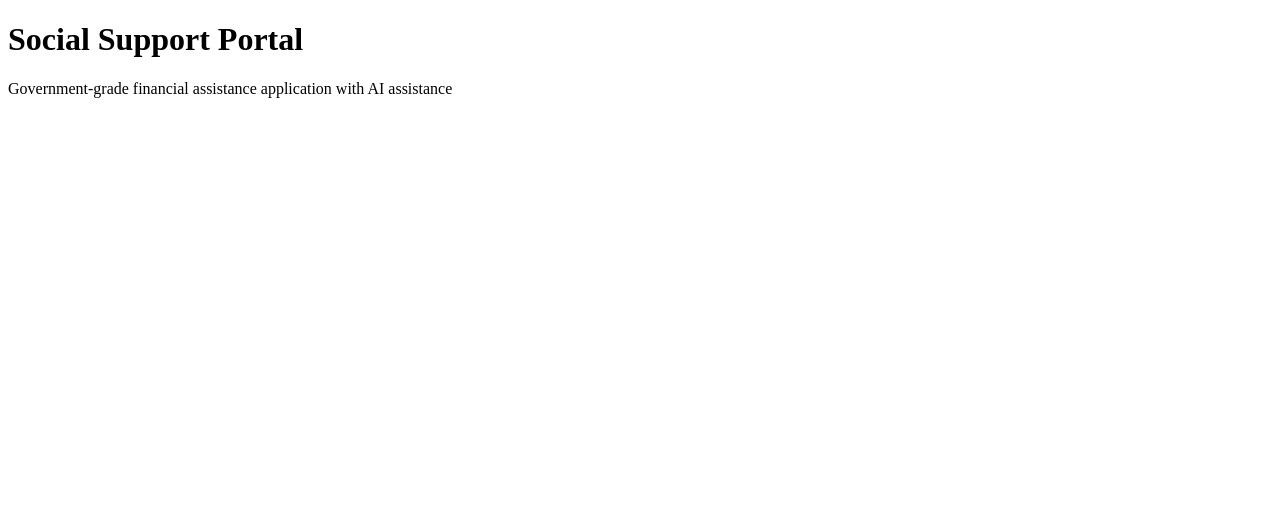
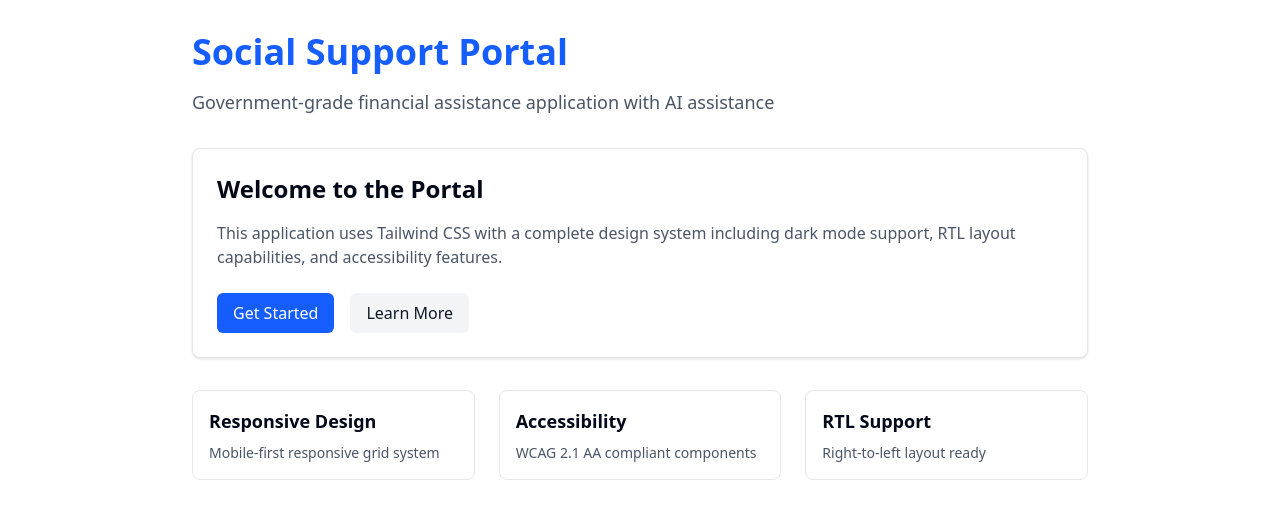
Before and after one commit to Skazi464646/social-support-test, a React (Vite) app: page / in a window 1280 px wide. Shown: the top 518 px of the page. Built offline with nearby package versions, Linux system fonts and the light colour scheme.

Commit message:
- installed and configured all UI dependencies - created complete Tailwind configuration

```diff
--- /dev/null
+++ b/postcss.config.js
@@ -0,0 +1,6 @@
+export default {
+  plugins: {
+    '@tailwindcss/postcss': {},
+    autoprefixer: {},
+  },
+};
--- a/src/App.tsx
+++ b/src/App.tsx
@@ -1,10 +1,69 @@
+function FeatureCard({
+  title,
+  description,
+}: {
+  title: string;
+  description: string;
+}) {
+  return (
+    <div className="bg-white border border-gray-200 rounded-lg p-4">
+      <h3 className="font-semibold text-lg mb-2">{title}</h3>
+      <p className="text-gray-600 text-sm">{description}</p>
+    </div>
+  );
+}
+
+function WelcomeSection() {
+  return (
+    <div className="bg-white border border-gray-200 rounded-lg p-6 shadow-sm">
+      <h2 className="text-2xl font-semibold mb-4">Welcome to the Portal</h2>
+      <p className="text-gray-600 mb-6">
+        This application uses Tailwind CSS with a complete design system
+        including dark mode support, RTL layout capabilities, and accessibility
+        features.
+      </p>
+      <div className="flex gap-4">
+        <button className="bg-blue-600 text-white px-4 py-2 rounded-md hover:bg-blue-700 focus:outline-none focus:ring-2 focus:ring-blue-500 focus:ring-offset-2">
+          Get Started
+        </button>
+        <button className="bg-gray-100 text-gray-900 px-4 py-2 rounded-md hover:bg-gray-200 focus:outline-none focus:ring-2 focus:ring-gray-500 focus:ring-offset-2">
+          Learn More
+        </button>
+      </div>
+    </div>
+  );
+}
+
 function App() {
   return (
-    <div className="App">
-      <h1>Social Support Portal</h1>
-      <p>
-        Government-grade financial assistance application with AI assistance
-      </p>
+    <div className="min-h-screen">
+      <div className="container mx-auto px-4 py-8">
+        <div className="max-w-4xl mx-auto">
+          <h1 className="text-4xl font-bold text-blue-600 mb-4">
+            Social Support Portal
+          </h1>
+          <p className="text-lg text-gray-600 mb-8">
+            Government-grade financial assistance application with AI assistance
+          </p>
+
+          <WelcomeSection />
+
+          <div className="mt-8 grid grid-cols-1 md:grid-cols-2 lg:grid-cols-3 gap-6">
+            <FeatureCard
+              title="Responsive Design"
+              description="Mobile-first responsive grid system"
+            />
+            <FeatureCard
+              title="Accessibility"
+              description="WCAG 2.1 AA compliant components"
+            />
+            <FeatureCard
+              title="RTL Support"
+              description="Right-to-left layout ready"
+            />
+          </div>
+        </div>
+      </div>
     </div>
   );
 }
--- /dev/null
+++ b/src/lib/utils.ts
@@ -0,0 +1,6 @@
+import { type ClassValue, clsx } from 'clsx';
+import { twMerge } from 'tailwind-merge';
+
+export function cn(...inputs: ClassValue[]) {
+  return twMerge(clsx(inputs));
+}
--- a/src/main.tsx
+++ b/src/main.tsx
@@ -1,6 +1,7 @@
 import React from 'react';
 import ReactDOM from 'react-dom/client';
 import App from './App.tsx';
+import './styles/globals.css';
 
 ReactDOM.createRoot(document.getElementById('root')!).render(
   <React.StrictMode>
--- /dev/null
+++ b/src/styles/globals.css
@@ -0,0 +1,70 @@
+@import 'tailwindcss';
+
+@layer base {
+  :root {
+    --background: 0 0% 100%;
+    --foreground: 222.2 84% 4.9%;
+    --card: 0 0% 100%;
+    --card-foreground: 222.2 84% 4.9%;
+    --popover: 0 0% 100%;
+    --popover-foreground: 222.2 84% 4.9%;
+    --primary: 221.2 83.2% 53.3%;
+    --primary-foreground: 210 40% 98%;
+    --secondary: 210 40% 96.1%;
+    --secondary-foreground: 222.2 47.4% 11.2%;
+    --muted: 210 40% 96.1%;
+    --muted-foreground: 215.4 16.3% 46.9%;
+    --accent: 210 40% 96.1%;
+    --accent-foreground: 222.2 47.4% 11.2%;
+    --destructive: 0 84.2% 60.2%;
+    --destructive-foreground: 210 40% 98%;
+    --border: 214.3 31.8% 91.4%;
+    --input: 214.3 31.8% 91.4%;
+    --ring: 221.2 83.2% 53.3%;
+    --radius: 0.5rem;
+  }
+
+  .dark {
+    --background: 222.2 84% 4.9%;
+    --foreground: 210 40% 98%;
+    --card: 222.2 84% 4.9%;
+    --card-foreground: 210 40% 98%;
+    --popover: 222.2 84% 4.9%;
+    --popover-foreground: 210 40% 98%;
+    --primary: 217.2 91.2% 59.8%;
+    --primary-foreground: 222.2 47.4% 11.2%;
+    --secondary: 217.2 32.6% 17.5%;
+    --secondary-foreground: 210 40% 98%;
+    --muted: 217.2 32.6% 17.5%;
+    --muted-foreground: 215 20.2% 65.1%;
+    --accent: 217.2 32.6% 17.5%;
+    --accent-foreground: 210 40% 98%;
+    --destructive: 0 62.8% 30.6%;
+    --destructive-foreground: 210 40% 98%;
+    --border: 217.2 32.6% 17.5%;
+    --input: 217.2 32.6% 17.5%;
+    --ring: 224.3 76.3% 48%;
+  }
+
+  body {
+    background-color: hsl(var(--background));
+    color: hsl(var(--foreground));
+  }
+}
+
+/* RTL Support */
+[dir='rtl'] {
+  direction: rtl;
+}
+
+[dir='rtl'] .space-x-2 > * + * {
+  margin-left: 0;
+  margin-right: 0.5rem;
+}
+
+/* Focus visible styles for accessibility */
+*:focus-visible {
+  outline: none;
+  ring: 2px solid hsl(var(--ring));
+  ring-offset: 2px;
+}
--- /dev/null
+++ b/tailwind.config.js
@@ -0,0 +1,76 @@
+/** @type {import('tailwindcss').Config} */
+export default {
+  darkMode: ['class'],
+  content: [
+    './pages/**/*.{ts,tsx}',
+    './components/**/*.{ts,tsx}',
+    './app/**/*.{ts,tsx}',
+    './src/**/*.{ts,tsx}',
+  ],
+  theme: {
+    container: {
+      center: true,
+      padding: '2rem',
+      screens: {
+        '2xl': '1400px',
+      },
+    },
+    extend: {
+      colors: {
+        border: 'hsl(var(--border))',
+        input: 'hsl(var(--input))',
+        ring: 'hsl(var(--ring))',
+        background: 'hsl(var(--background))',
+        foreground: 'hsl(var(--foreground))',
+        primary: {
+          DEFAULT: 'hsl(var(--primary))',
+          foreground: 'hsl(var(--primary-foreground))',
+        },
+        secondary: {
+          DEFAULT: 'hsl(var(--secondary))',
+          foreground: 'hsl(var(--secondary-foreground))',
+        },
+        destructive: {
+          DEFAULT: 'hsl(var(--destructive))',
+          foreground: 'hsl(var(--destructive-foreground))',
+        },
+        muted: {
+          DEFAULT: 'hsl(var(--muted))',
+          foreground: 'hsl(var(--muted-foreground))',
+        },
+        accent: {
+          DEFAULT: 'hsl(var(--accent))',
+          foreground: 'hsl(var(--accent-foreground))',
+        },
+        popover: {
+          DEFAULT: 'hsl(var(--popover))',
+          foreground: 'hsl(var(--popover-foreground))',
+        },
+        card: {
+          DEFAULT: 'hsl(var(--card))',
+          foreground: 'hsl(var(--card-foreground))',
+        },
+      },
+      borderRadius: {
+        lg: 'var(--radius)',
+        md: 'calc(var(--radius) - 2px)',
+        sm: 'calc(var(--radius) - 4px)',
+      },
+      keyframes: {
+        'accordion-down': {
+          from: { height: 0 },
+          to: { height: 'var(--radix-accordion-content-height)' },
+        },
+        'accordion-up': {
+          from: { height: 'var(--radix-accordion-content-height)' },
+          to: { height: 0 },
+        },
+      },
+      animation: {
+        'accordion-down': 'accordion-down 0.2s ease-out',
+        'accordion-up': 'accordion-up 0.2s ease-out',
+      },
+    },
+  },
+  plugins: [require('@tailwindcss/forms')],
+};
```
Also changed, not shown: package.json (+16 -1 lines), 1 other file (tests, documents, lock files or other folders).
